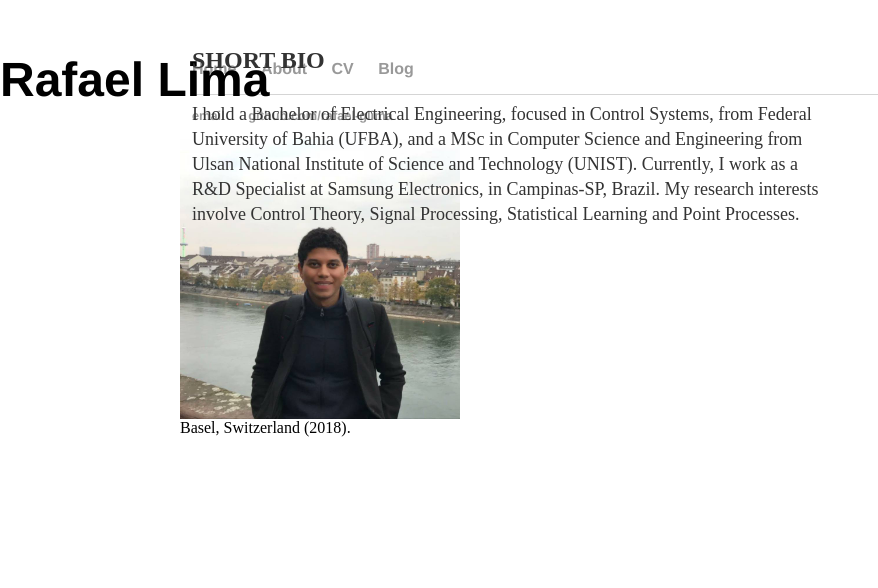
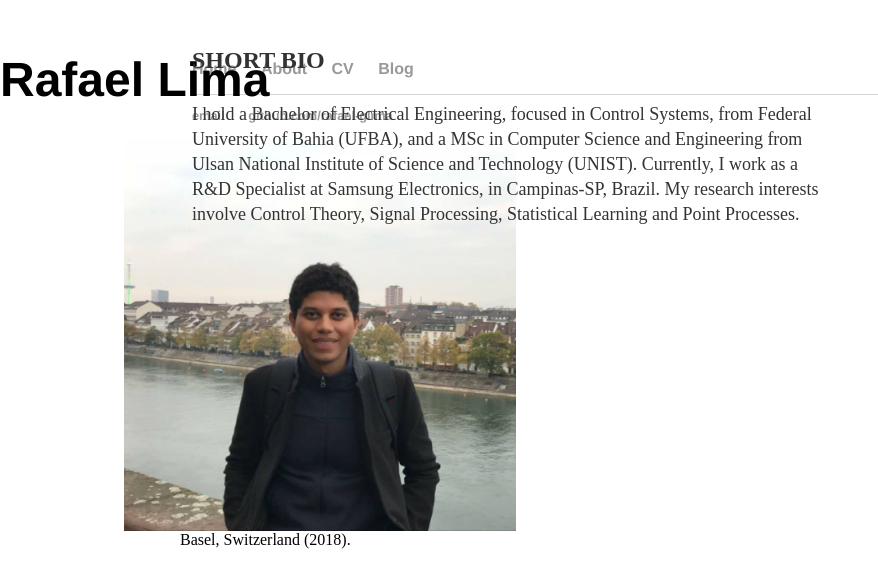
Before and after one commit to rafael-glima/rafael-glima.github.io, a Jekyll site: the page built from index.html, in a window 1280 px wide. Shown: the top 588 px of the page, without its empty margins (0-878 px from the left). Built offline with Jekyll 4.4.1, drawn with Linux system fonts in a browser that asks for light colours.

Commit message:
Changes in Main Page content

```diff
--- a/index.html
+++ b/index.html
@@ -6,7 +6,7 @@ title: Rafael Lima
 	<div class="split left">
 	<h1>Rafael Lima</h1>
 	<figure>
-  	<img src="Profile.jpg" alt="Trulli" style="width:50%" class="center">
+  	<img src="Profile.jpg" alt="Trulli" style="width:70%" class="center">
   	<figcaption class="center">Basel, Switzerland (2018).</figcaption>
 	</figure>
 	</div>
```
